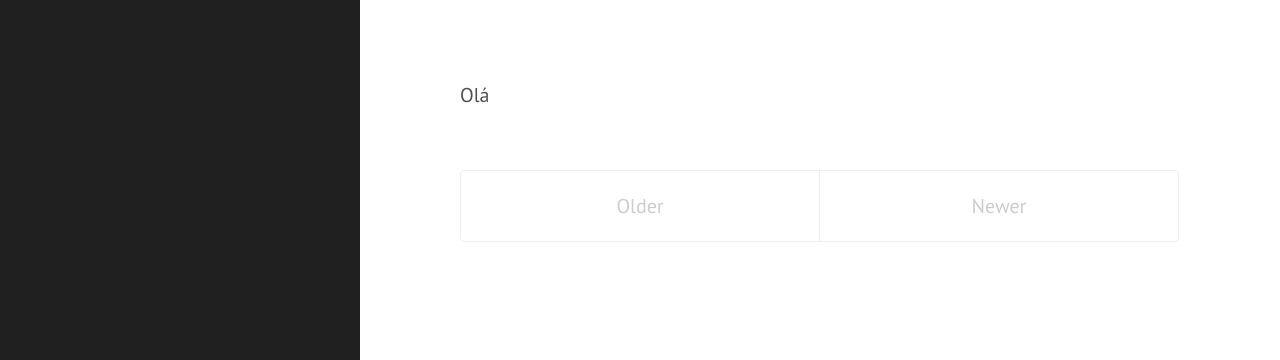
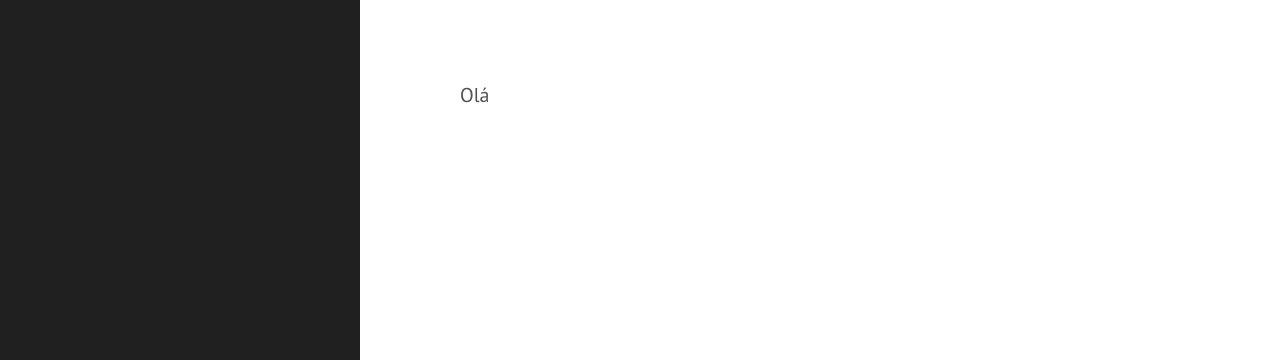
Before and after one commit to rafaelcneves/rafaelcneves.github.io, a Jekyll site: the page built from projects.html, in a window 1280 px wide. Shown: the top 360 px of the page. Built offline with Jekyll 4.4.1, drawn with Linux system fonts in a browser that asks for light colours.

Commit message:
Update projects.html

```diff
--- a/projects.html
+++ b/projects.html
@@ -6,36 +6,3 @@ title: Projetos
 <div>
   Olá
 </div>
-
-<div class="posts">
-  {% for post in paginator.posts %}
-  <div class="post">
-    <h1 class="post-title">
-      <a href="{{ post.url }}">
-        {{ post.title }}
-      </a>
-    </h1>
-
-    <span class="post-date">{{ post.date | date_to_string }}</span>
-
-    {{ post.content }}
-  </div>
-  {% endfor %}
-</div>
-
-<div class="pagination">
-  {% if paginator.next_page %}
-    <a class="pagination-item older" href="/page{{paginator.next_page}}">Older</a>
-  {% else %}
-    <span class="pagination-item older">Older</span>
-  {% endif %}
-  {% if paginator.previous_page %}
-    {% if paginator.page == 2 %}
-      <a class="pagination-item newer" href="/">Newer</a>
-    {% else %}
-      <a class="pagination-item newer" href="/page{{paginator.previous_page}}">Newer</a>
-    {% endif %}
-  {% else %}
-    <span class="pagination-item newer">Newer</span>
-  {% endif %}
-</div>
```
